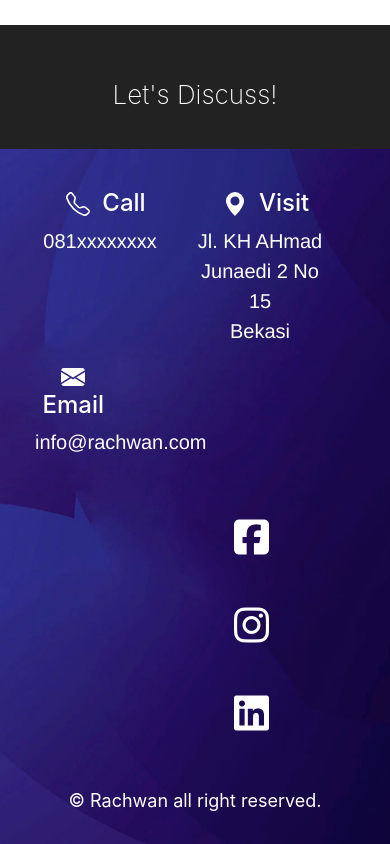
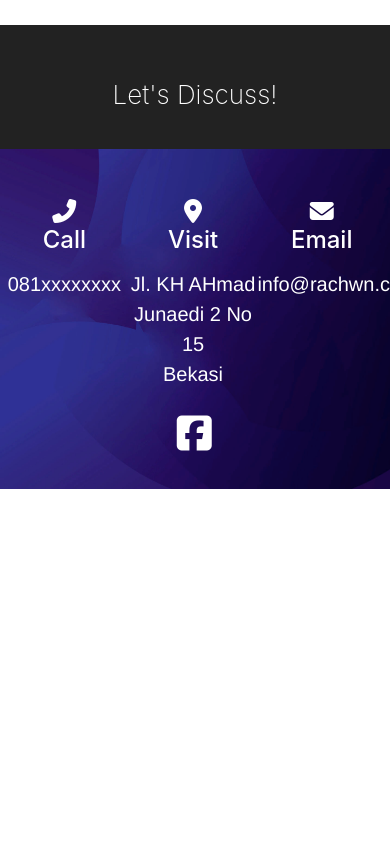
Before and after one commit to nawan44/Talent-Refactory-FE-Task04, a React (Create React App) app: page / in a window 390 px wide. Shown: the part 5244-6088 px from the top of the page. After the commit the page ends 5897 px from the top, so only its background shows below. Built offline with nearby package versions, Linux system fonts and the light colour scheme.

Commit message:
mobile responsive footer

```diff
--- a/src/component/footer.jsx
+++ b/src/component/footer.jsx
@@ -15,64 +15,60 @@ const medsos = {
 class Footer extends React.Component {
     render() {
         return (
-            <div className="footer" >
-                <Container >
-                    <Row xs="3" className="social">
-                        <Col xs="6" sm="4" className="contact-details">
+            <div className="app-footer" >
+                <div className="address-detail">
+                    <div className="contact-details">
+                        <div className="title-contact">
+                            <i class='fas fa-phone-alt'></i>
                             <h4>
-                                <svg width="2em" height="1em" viewBox="0 0 16 16" class="bi bi-telephone" fill="currentColor" xmlns="http://www.w3.org/2000/svg">
-                                    <path fill-rule="evenodd" d="M3.654 1.328a.678.678 0 0 0-1.015-.063L1.605 2.3c-.483.484-.661 1.169-.45 1.77a17.568 17.568 0 0 0 4.168 6.608 17.569 17.569 0 0 0 6.608 4.168c.601.211 1.286.033 1.77-.45l1.034-1.034a.678.678 0 0 0-.063-1.015l-2.307-1.794a.678.678 0 0 0-.58-.122l-2.19.547a1.745 1.745 0 0 1-1.657-.459L5.482 8.062a1.745 1.745 0 0 1-.46-1.657l.548-2.19a.678.678 0 0 0-.122-.58L3.654 1.328zM1.884.511a1.745 1.745 0 0 1 2.612.163L6.29 2.98c.329.423.445.974.315 1.494l-.547 2.19a.678.678 0 0 0 .178.643l2.457 2.457a.678.678 0 0 0 .644.178l2.189-.547a1.745 1.745 0 0 1 1.494.315l2.306 1.794c.829.645.905 1.87.163 2.611l-1.034 1.034c-.74.74-1.846 1.065-2.877.702a18.634 18.634 0 0 1-7.01-4.42 18.634 18.634 0 0 1-4.42-7.009c-.362-1.03-.037-2.137.703-2.877L1.885.511z" />
-                                </svg>
                                 Call</h4>
+                        </div>
                         <p><a href="https://wa.me/+6281xxxxxxxx" className="footer-text">081xxxxxxxx</a></p>
-                        </Col>
-                        <Col xs="6" sm="4" className="contact-details">
-                            <h4><svg width="2em" height="1em" viewBox="0 0 16 16" class="bi bi-geo-alt-fill" fill="currentColor" xmlns="http://www.w3.org/2000/svg">
-                                <path fill-rule="evenodd" d="M8 16s6-5.686 6-10A6 6 0 0 0 2 6c0 4.314 6 10 6 10zm0-7a3 3 0 1 0 0-6 3 3 0 0 0 0 6z" />
-                            </svg>
+                    </div>
+                    <div className="contact-details">
+                        <div className="title-contact">
+                            <i class='fas fa-map-marker-alt'></i>
+                            <h4>
                                 Visit</h4>
+                        </div>
                         <p> <a href="https://goo.gl/maps/GpjMTqSTKenzxpkw8" className="footer-text">Jl. KH AHmad Junaedi 2 No 15  <br />Bekasi</a></p>
-                        </Col>
-                        <Col sm="4" className="contact-details">
+                    </div>
+                    <div className="contact-details">
+                        <div className="title-contact">
+                            <i class='fas fa-envelope'></i>
                             <h4>
-                                <svg width="2em" height="1em" viewBox="0 0 16 16" class="bi bi-envelope-fill" fill="currentColor" xmlns="http://www.w3.org/2000/svg">
-                                    <path fill-rule="evenodd" d="M.05 3.555A2 2 0 0 1 2 2h12a2 2 0 0 1 1.95 1.555L8 8.414.05 3.555zM0 4.697v7.104l5.803-3.558L0 4.697zM6.761 8.83l-6.57 4.027A2 2 0 0 0 2 14h12a2 2 0 0 0 1.808-1.144l-6.57-4.027L8 9.586l-1.239-.757zm3.436-.586L16 11.801V4.697l-5.803 3.546z" />
-                                </svg>
                                 Email</h4>
-                            <p><a href="mailto:info@rsmartcomm.com" className="footer-text">info@rachwan.com</a>
+                        </div>
+                        <p><a href="mailto:info@rsmartcomm.com" className="footer-text">info@rachwn.com</a>
                         </p>
-                        </Col>
-                    </Row>
-                    <Row xs="3" className="social">
-                        <Col xs="6" sm="4" >
+                    </div>
+                </div>
+                <Row className="social">
+                    <div className="social-medsos-left" >
 
-                        </Col>
-                        <Col xs="6" sm="4"  >
-                            <Col>
+                    </div>
+                    <div className="social-medsos-center" >
                         <a href="https://facebook.com">
                             <i class='fab fa-facebook-square' style={medsos} ></i>
                         </a>
-                            </Col>
-                            <Col><a href="https://instagram.com">
-                                <i class='fab fa-instagram' style={medsos}></i>
+                        <a href="https://instagram.com">
+                            <i class='fab fa-instagram' style={medsos}>
+
+                            </i>
                         </a>
-                            </Col>
-                            <Col>
+
                         <a href="https://linkedin.com">
                             <i class='fab fa-linkedin' style={medsos}></i>
                         </a>
-                            </Col>
-                        </Col>
-                        <Col sm="4" >
+                    </div>
 
-                        </Col>
+                    <div className="social-medsos-right">
+
+                    </div>
                 </Row>
-                    <Row>
-                        <Col>
+                <div className="col-copy">
                     <p className="copyright">&copy; Rachwan all right reserved.</p>
-                        </Col>
-                    </Row>
-                </Container>
+                </div>
             </div>
         );
     }
--- a/src/component/style/footer.css
+++ b/src/component/style/footer.css
@@ -1,42 +1,53 @@
-.footer {
-    padding: 20px;
+.app-footer {
     background-image: url("../img/background/bg-section.jpg");
     background-position: center;
     background-repeat: no-repeat;
     background-size: cover;
     width: 100%;
+    height: 340px;
     color: #fff;
     text-align: center;
     bottom: 0;
 
 }
 
-footer.footer {
-    padding: 50px 0 20px;
-    color: #fff;
-    background: no-repeat center center scroll;
-    -webkit-background-size: cover;
-    -moz-background-size: cover;
-    background-size: cover;
-    -o-background-size: cover;
+.contact-details {
+    width: 33%;
+    text-align: center;
+    margin: 0 auto;
+    float: left;
 }
 
-footer.footer a {
-    color: rgba(255, 255, 255, .7);
+.address-detail {
+    padding: 50px 0 0 0;
+    width: 100%;
+    height: auto;
+    text-align: center;
+    margin: 0 auto;
 }
 
-footer.footer a:hover {
-    color: #fff;
+.social-medsos-center {
+    text-align: center;
+    margin: 0 auto;
+    width: 14%;
+    float: left;
+    height: auto;
 }
 
-footer.footer p {
-    font-size: 22px;
+.social-medsos-right {
+    text-align: center;
+    margin: 0 auto;
+    width: 43%;
+    float: left;
+    height: auto;
 }
 
-footer.footer .contact-details {
-    margin: 75px 0;
-    padding: 30px;
-
+.social-medsos-left {
+    text-align: center;
+    margin: 0 auto;
+    width: 43%;
+    float: left;
+    height: auto;
 }
 
 .contact-details p a {
@@ -47,13 +58,13 @@ footer.footer .contact-details {
 }
 
 .medsos {
-    color: #ffffff;
-    font-size: 48px;
+    font-size: 60px;
     float: left;
-    padding: 20px;
     text-align: center;
     margin: 0 auto;
-
+    width: 100%;
+    height: 50px;
+    padding: 30px;
 }
 
 .icon-medsos {
@@ -62,20 +73,39 @@ footer.footer .contact-details {
 
 .social {
     width: 100%;
-    margin: 20px 0 10px;
+    height: 100px;
+    float: left;
+    text-align: center;
+    margin: 0 auto;
 }
 
-.contact-details1 {
-    background-color: yellowgreen;
+.title-contact h4 {
+    text-align: center;
+    margin: 0 auto;
 }
 
-.contact-details a i {
-    margin-left: 40px;
-    padding: 20px;
+.title-contact {
+    text-align: center;
+    margin: 0 auto;
+    width: 100%;
+    height: 70px;
+}
+
+.title-contact i {
+    text-align: center;
+    margin: 0 auto;
+    font-size: 24px;
 }
 
 .footer-text {
+    width: 100%;
+    float: left;
     font-size: 20px;
+}
+
+.col-copy {
+    width: 100%;
+    float: left;
 }
 
 .copyright {
@@ -83,19 +113,26 @@ footer.footer .contact-details {
     margin: 20px 0 10px;
 }
 
+/*
 @media(min-width:1025px) {
-    footer.footer {
-        background-attachment: fixed;
-    }
 
     .contact-details {
         text-align: center;
         font-size: 20px;
     }
 
-    .social col {
-        width: 30%;
+    .social {
+        width: 100%;
         background-color: yellow;
+    }
+
+    .social-medsos-center {
+        text-align: center;
+        margin: 0 auto;
+        width: 100%;
+        float: left;
+        height: auto;
+        background-color: antiquewhite;
     }
 
     .contact-details a i {
@@ -103,22 +140,81 @@ footer.footer .contact-details {
         padding: 0;
         margin: 0;
     }
-}
+} */
 
 @media (max-width:300px) {
-    .social {
-        width: 50%;
+    .app-footer {
+        background-image: url("../img/background/bg-section.jpg");
+        background-position: center;
+        background-repeat: no-repeat;
+        background-size: cover;
+        width: 100%;
+        height: 340px;
+        color: #fff;
+        text-align: center;
+        bottom: 0;
+
     }
 
-    .social col i {
-        width: 30px;
-        background-color: yellow;
+    .social {
+        width: 100%;
+        height: 100px;
+        padding: 0 25px 0 25px;
+    }
 
+    .social-medsos-center {
+        text-align: center;
+        margin: 0 auto;
+        width: 100%;
+        float: left;
+        height: 80px;
+    }
+
+    .medsos {
+        font-size: 30px;
+        text-align: center;
+        margin: 0 auto;
+        width: 100%;
+        height: 50px;
     }
 
     .contact-details {
         text-align: center;
+        width: 30%;
+        float: left;
+        margin: 5px;
+    }
+
+    .contact-details h4 {
+        font-size: 12px;
+        text-align: center;
+        margin: 0 auto;
+
+    }
+
+    .contact-details i {
+        margin: 0 5px 0 0;
+        padding: 0;
+
+    }
+
+
+    .title-contact h4 {
+        text-align: center;
+        margin: 0 auto;
         font-size: 15px;
+        margin: 10px 0 0 0;
+    }
+
+    .contact-details a {
+        text-align: center;
+        margin: 0 auto;
+        font-size: 6px;
+    }
+
+    .contact-details p a {
+        text-align: center;
+        font-size: 12px;
     }
 
     .contact-details a i {
@@ -126,4 +222,15 @@ footer.footer .contact-details {
         padding: 0;
         margin: 0;
     }
+
+    .footer-text {
+        width: 100%;
+        float: left;
+        font-size: 20px;
+    }
+
+    .copyright {
+        font-size: 12px;
+        margin: 20px 0 10px;
+    }
 }
```
Also changed, not shown: 1 other file (tests, documents, lock files or other folders). Lines whose indentation alone changed are shown as unchanged.
